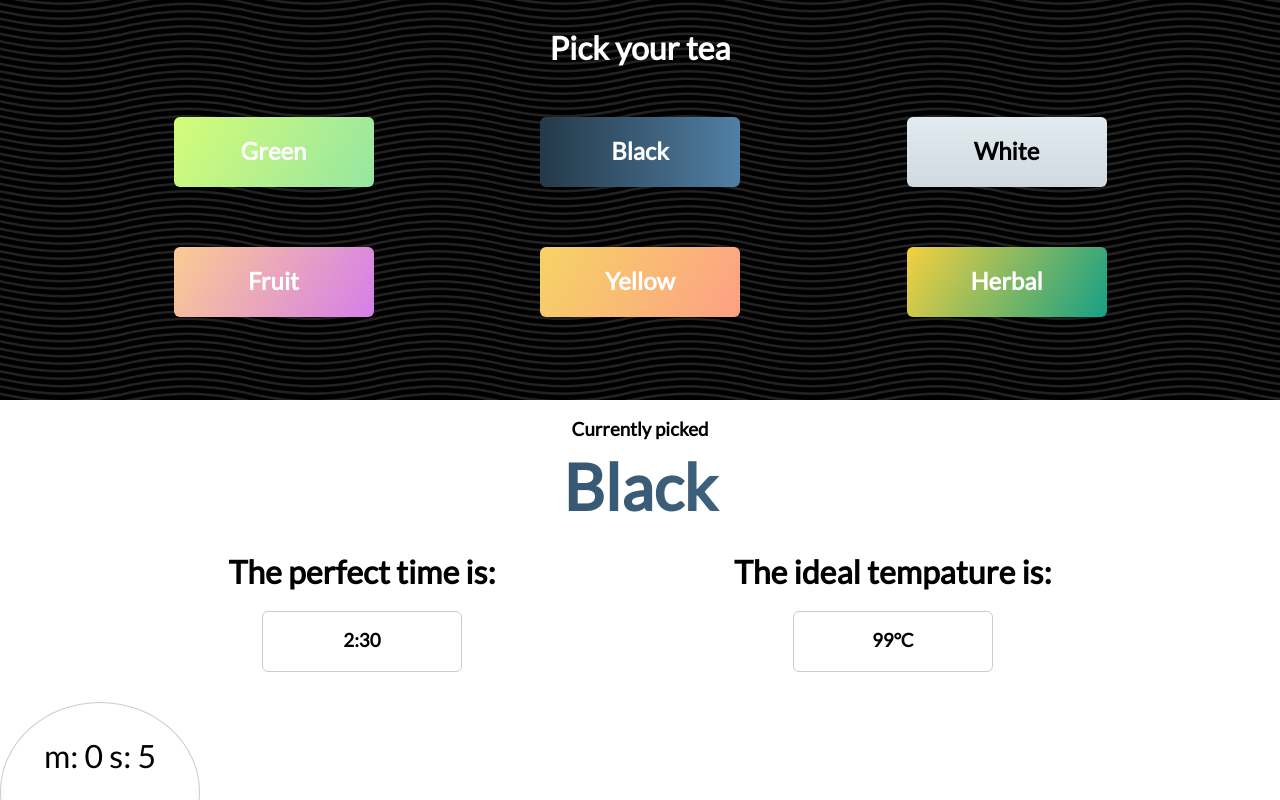
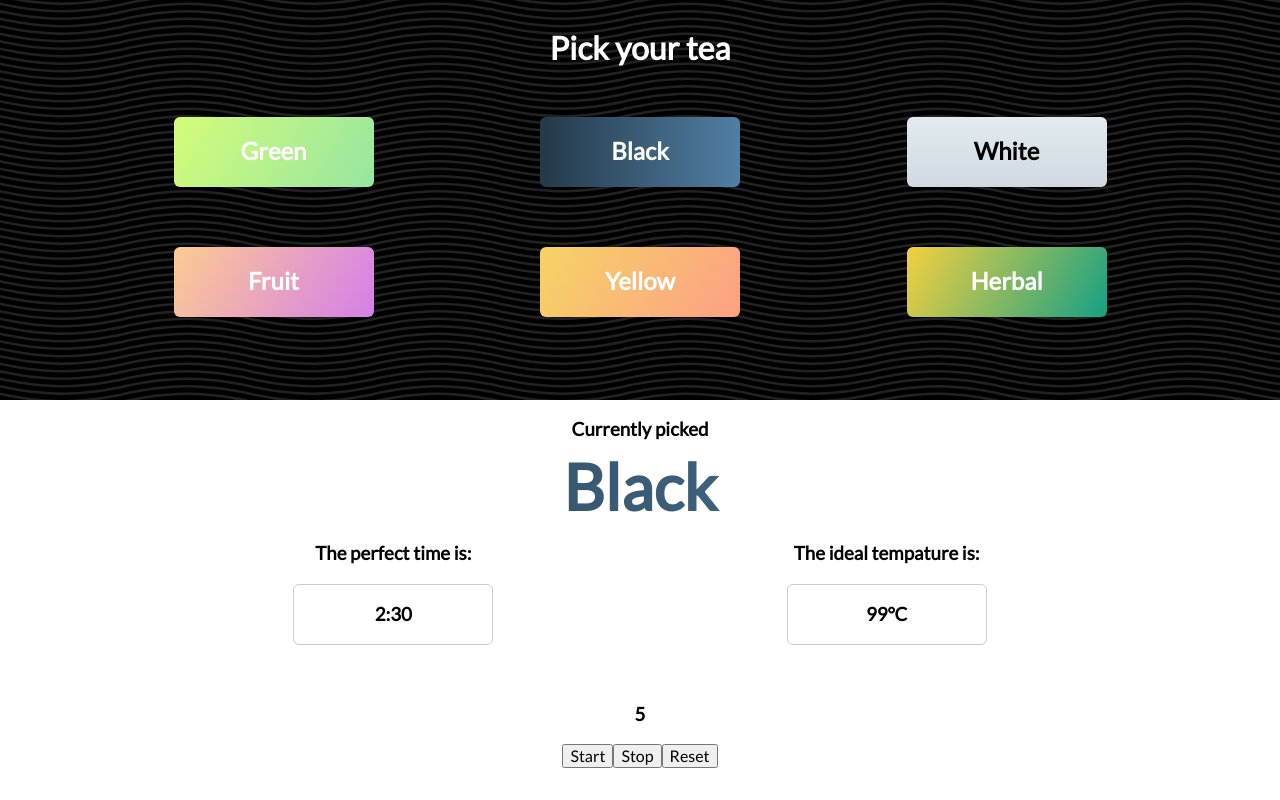
Before and after one commit to mprostakk/tea-timer, a React (Create React App) app: page / in a window 1280 px wide. Shown: the top 800 px of the page. Built offline with nearby package versions, Linux system fonts and the light colour scheme.

Commit message:
fixing timer

```diff
--- a/src/components/TempInfo.js
+++ b/src/components/TempInfo.js
@@ -3,7 +3,7 @@ import React from 'react';
 const TempInfo = ({temp}) => {
   return (
     <div>
-      <h1>The ideal tempature is:</h1>
+      <h3>The ideal tempature is:</h3>
       <div className="temp">
         <h3 className = "info">{temp}</h3>
       </div>
--- a/src/components/TimeInfo.js
+++ b/src/components/TimeInfo.js
@@ -3,7 +3,7 @@ import React from 'react';
 const TimeInfo = ({time}) => {
   return (
     <div>
-      <h1>The perfect time is:</h1>
+      <h3>The perfect time is:</h3>
       <div className="temp">
         <h3 className="info">{time}</h3>
       </div>
--- a/src/components/Timer.js
+++ b/src/components/Timer.js
@@ -10,66 +10,57 @@ class Timer extends Component {
     super(props);
 
     this.state = {
-      time: {},
-      seconds: 5
+      isOn: false,
+      time: 0,
     };
-    this.timer = 0;
+    this.interval = 0;
   }
 
-  secondsToTime = (secs) => {
-    let divisor_for_minutes = secs % (60*60);
-    let minutes = Math.floor(divisor_for_minutes / 60);
+  startTimer = () => {
+    if(this.state.time !== 0 && this.state.isOn === false) {
+      this.interval = setInterval(() => {
+        if(this.state.time !== 0){
+          this.setState({
+            time: this.state.time - 1,
+          })
+          this.setState({isOn: true});
+        }
+        else {
+          this.stopTimer();
+        }
+      }, 1000);
+    }
+  }
 
-    let divisor_for_seconds = divisor_for_minutes % 60;
-    let seconds = Math.ceil(divisor_for_seconds);
+  stopTimer = () => {
+    clearInterval(this.interval);
+    this.setState({isOn: false})
+  }
 
-    let obj = {
-      "m": minutes,
-      "s": seconds
-    };
-    return obj;
+  resetTimer = () => {
+    this.stopTimer();
+    this.setState({
+      time: 20,
+    })
   }
 
   componentDidMount() {
-    let timeLeftVar = this.secondsToTime(this.state.seconds);
-    this.setState({ time: timeLeftVar })
-
-    this.props.onRef(this);
+    this.setState({
+      time: 5,
+    })
   }
 
-  compnentWillUnmount() {
-    this.props.onRef(undefined);
-  }
-
-  startTimer = () => {
-    if (this.timer === 0) {
-      this.timer = setInterval(this.countDown, 1000);
-    }
-  }
-
-  countDown = () => {
-    let seconds = this.state.seconds - 1;
-    this.setState({
-      time: this.secondsToTime(seconds),
-      seconds: seconds,
-    })
-
-    if(seconds === 0) {
-      clearInterval(this.timer);
-    }
-  }
-
-  appUpdate = () => {
-    clearInterval(this.timer);
-    this.timer = 0;
-    this.setState({
-      // time: this.secondsToTime(teainfo[this.props.selected].sec),
-      seconds: teainfo[this.props.selected.sec]
-    })
-
-    // let timeLeftVar = this.secondsToTime((teainfo[this.props.selected.sec]));
-    // this.setState({ time: timeLeftVar })
-  }
+  // appUpdate = () => {
+  //   clearInterval(this.timer);
+  //   this.timer = 0;
+  //   this.setState({
+  //     // time: this.secondsToTime(teainfo[this.props.selected].sec),
+  //     seconds: teainfo[this.props.selected.sec]
+  //   })
+  //
+  //   // let timeLeftVar = this.secondsToTime((teainfo[this.props.selected.sec]));
+  //   // this.setState({ time: timeLeftVar })
+  // }
 
   render () {
     return (
@@ -88,14 +79,12 @@ class Timer extends Component {
           <TimeInfo time={teainfo[this.props.selected].time}/>
           <TempInfo temp={teainfo[this.props.selected].temp}/>
         </div>
-        <div className="timer">
-
-          <div className="">
-            m: {this.state.time.m} s: {this.state.time.s}
-          </div>
-
+        <div className="cont">
+            <h3>{this.state.time}</h3>
         </div>
         <button onClick={this.startTimer}>Start</button>
+        <button onClick={this.stopTimer}>Stop</button>
+        <button onClick={this.resetTimer}>Reset</button>
         {/* <Start ifon="" name = "Start"/> */}
       </section>
     )
--- a/src/containers/App.css
+++ b/src/containers/App.css
@@ -158,6 +158,8 @@
 }
 
 .timer {
+  display: flex;
+  justify-content: center;
   margin-top: 30px;
   width: 200px;
   border: 1px solid #ccc;
--- a/src/containers/App.js
+++ b/src/containers/App.js
@@ -15,7 +15,7 @@ class App extends Component {
 
   handleClick(t) {
     this.setState({selected: t.target.innerHTML});
-    this.child.appUpdate();
+    // this.child.appUpdate();
   }
 
   compnentDidMount() {
```
